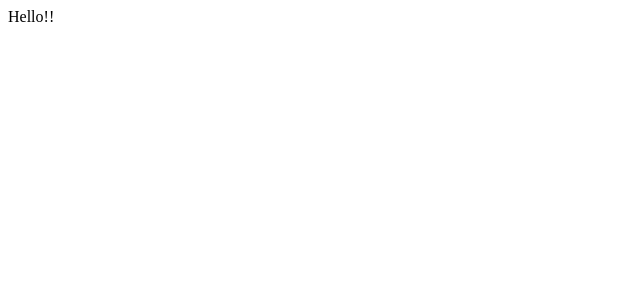
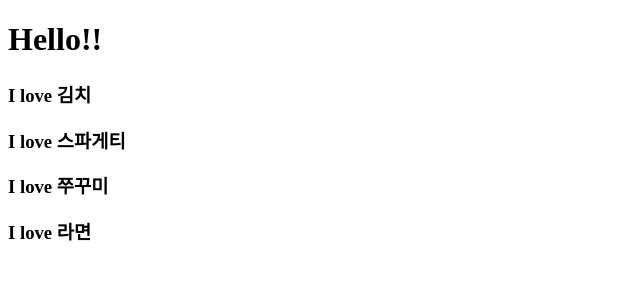
Before and after one commit to HaythamEgor/movie_app_2020, a React (Create React App) app: page / in a window 1280 px wide. Shown: the top 300 px of the page, without its empty margins (0-640 px from the left). Built offline with nearby package versions, Linux system fonts and the light colour scheme.

Commit message:
Edit 0918

```diff
--- a/src/App.js
+++ b/src/App.js
@@ -1,8 +1,21 @@
 import React from 'react';
 
+function Food({ fav }) {
+  return (
+    <h3>I love { fav }</h3>
+  );
+}
+
 function App() {
-  // return <div className="App" />;
-    return <div>Hello!!</div>;
+    return (
+    <div>
+      <h1>Hello!!</h1>
+      <Food fav="김치" />
+      <Food fav="스파게티" />
+      <Food fav="쭈꾸미" />
+      <Food fav="라면" />
+    </div>
+    );
 }
 
 export default App;
```
Also changed, not shown: 1 other file (tests, documents, lock files or other folders).
